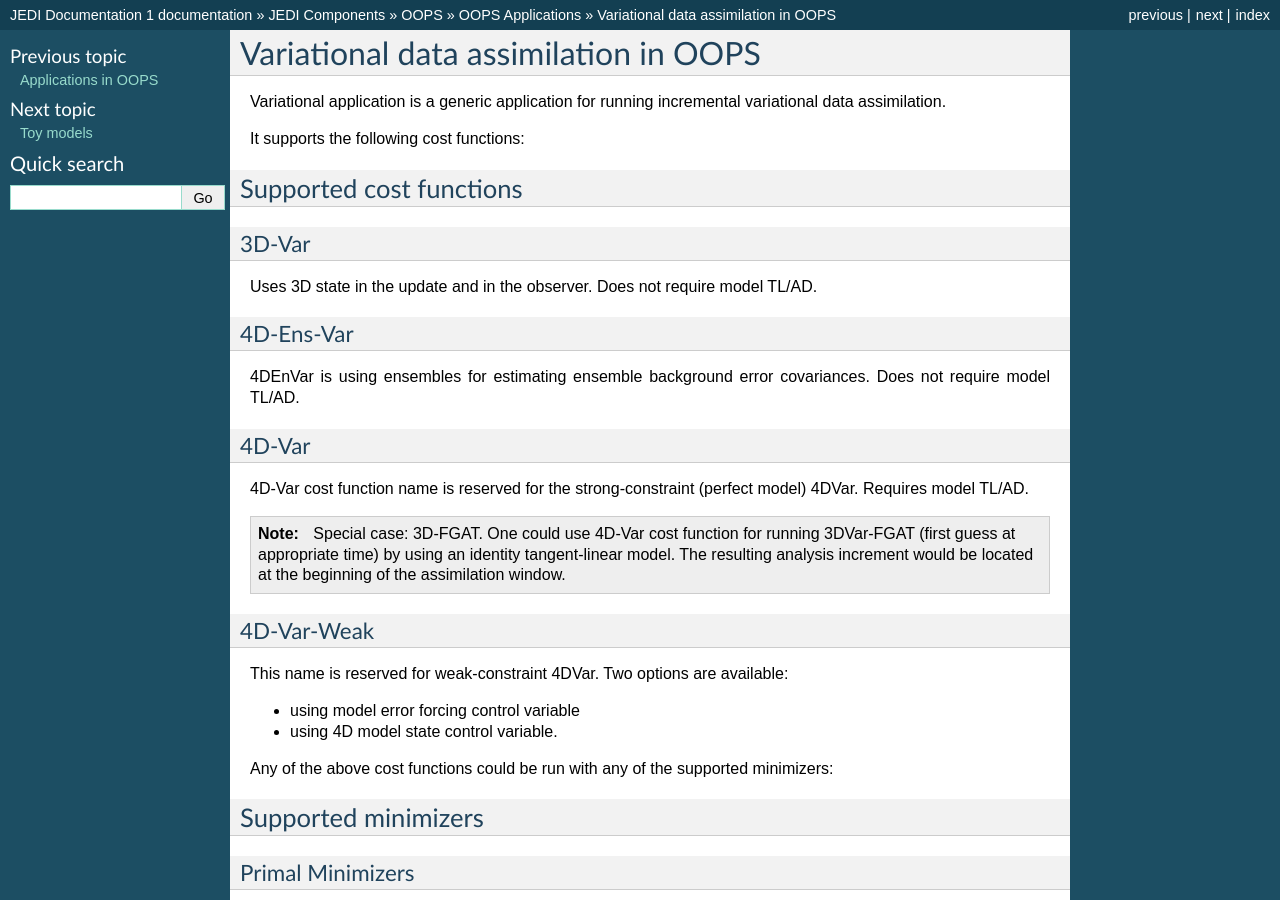
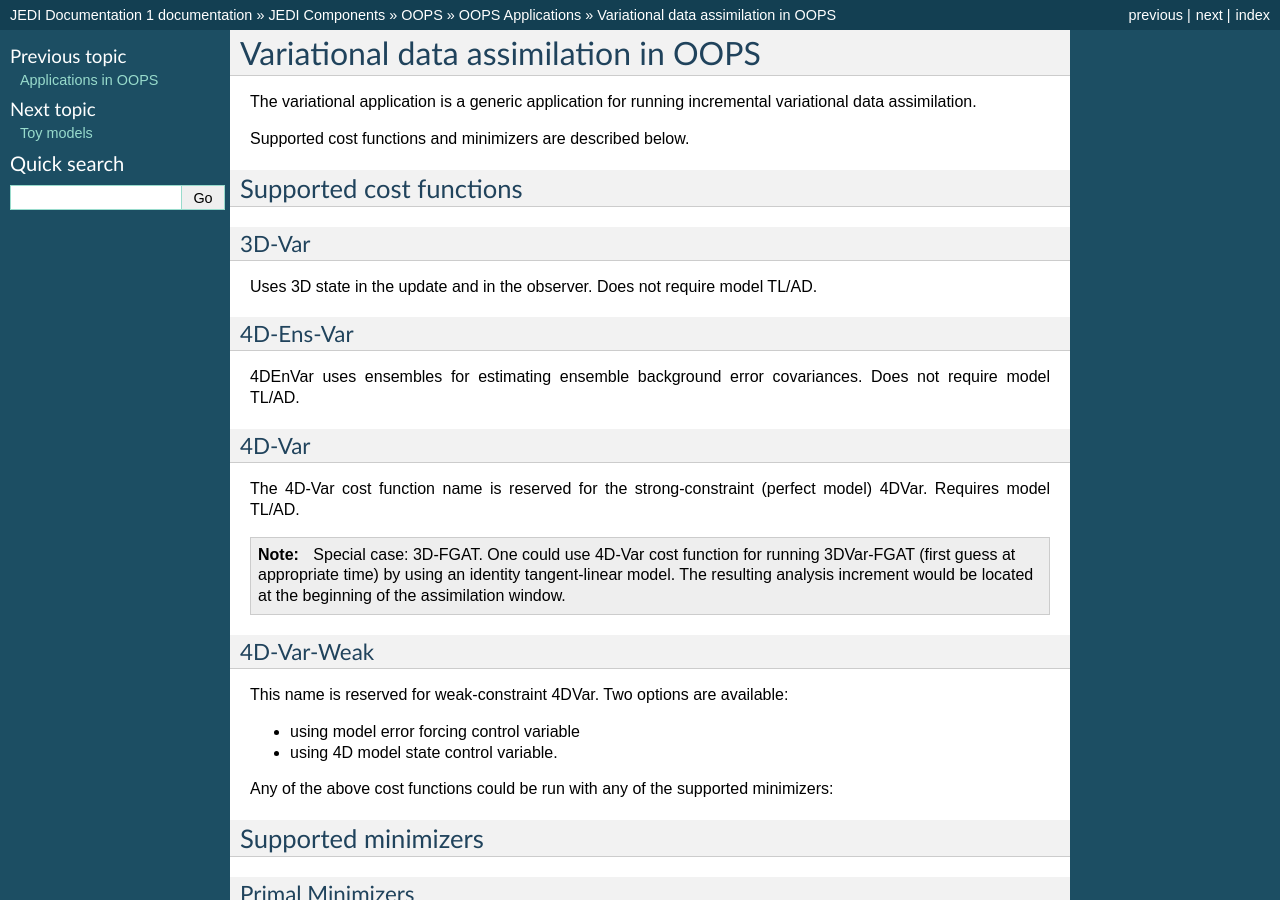
Before and after one commit to JCSDA/jedi-docs, a Sphinx documentation site: the page built from docs/jedi-components/oops/applications/variational.rst, in a window 1280 px wide and 900 px high. Built offline with Sphinx 7.4.7, drawn with Linux system fonts in a browser that asks for light colours.

Commit message:
suggested grammatical fixes

```diff
--- a/docs/jedi-components/oops/applications/variational.rst
+++ b/docs/jedi-components/oops/applications/variational.rst
@@ -3,9 +3,9 @@
 Variational data assimilation in OOPS
 =====================================
 
-Variational application is a generic application for running incremental variational data assimilation.
+The variational application is a generic application for running incremental variational data assimilation.
 
-It supports the following cost functions:
+Supported cost functions and minimizers are described below.
 
 Supported cost functions
 ------------------------
@@ -18,12 +18,12 @@
 4D-Ens-Var
 ^^^^^^^^^^
 
-4DEnVar is using ensembles for estimating ensemble background error covariances. Does not require model TL/AD.
+4DEnVar uses ensembles for estimating ensemble background error covariances. Does not require model TL/AD.
 
 4D-Var
 ^^^^^^
 
-4D-Var cost function name is reserved for the strong-constraint (perfect model) 4DVar. Requires model TL/AD.
+The 4D-Var cost function name is reserved for the strong-constraint (perfect model) 4DVar. Requires model TL/AD.
 
 .. note::
 
```
